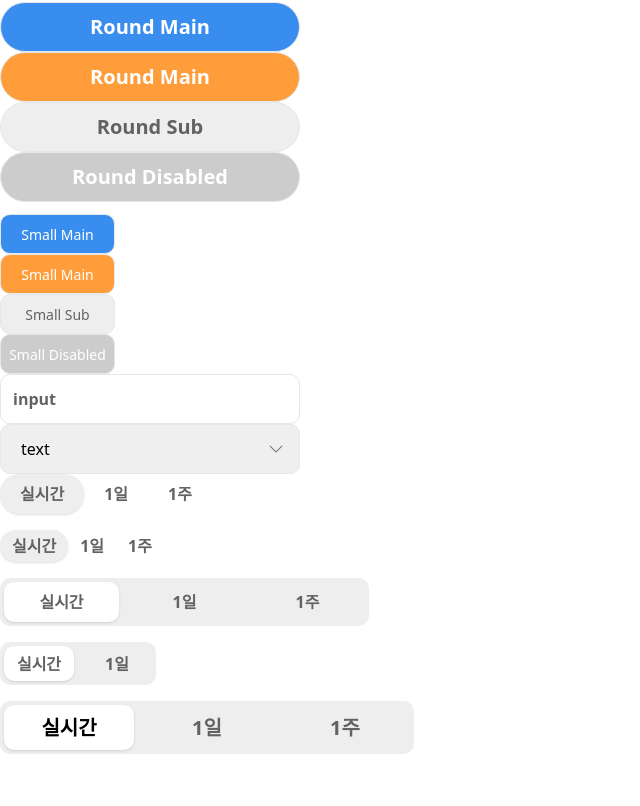
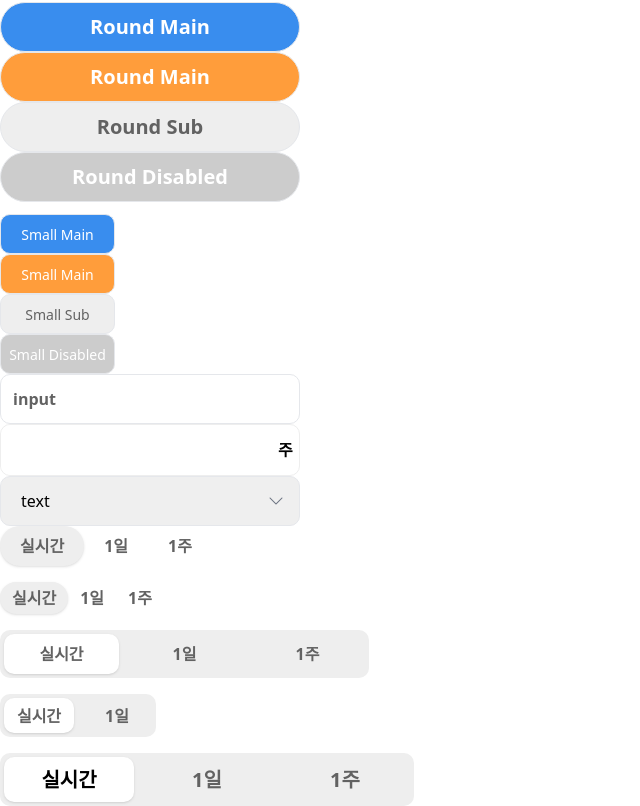
Before and after one commit to IT-s-Okay-to-Lose/FE, a React (Vite) app: page /test in a window 1280 px wide. Shown: the part 937-1743 px from the top of the page, without its empty margins (0-640 px from the left). Before the commit the page ends 1691 px from the top, so only its background shows below. Built offline with nearby package versions, Linux system fonts and the light colour scheme.

Commit message:
Feat: UnitInput 생성

```diff
--- a/src/pages/TestPage.tsx
+++ b/src/pages/TestPage.tsx
@@ -5,6 +5,7 @@ import Card from "@/shared/components/atoms/Card";
 import Input from "@/shared/components/atoms/Input";
 import Select from "@/shared/components/atoms/Select";
 import Typography from "@/shared/components/atoms/Typography";
+import UnitInput from "@/shared/components/atoms/UnitInput";
 import BoxTab from "@/shared/components/molecules/BoxTab";
 import RoundTab from "@/shared/components/molecules/RoundTab";
 
@@ -66,6 +67,7 @@ function TestPage() {
         </div>
       </div>
       <Input placeholder="input" />
+      <UnitInput unit="주" />
 
       <Select>
         <Select.Option key={1} value={"text"}>
--- /dev/null
+++ b/src/shared/components/atoms/UnitInput.tsx
@@ -0,0 +1,38 @@
+import cn from "@/shared/utils/cn";
+import type { InputHTMLAttributes } from "react";
+import Typography from "./Typography";
+
+interface UnitInputProps extends InputHTMLAttributes<HTMLInputElement> {
+  className?: string;
+  name?: string;
+  unit?: string;
+}
+
+interface UnitInputProps extends InputHTMLAttributes<HTMLInputElement> {
+  className?: string;
+  name?: string;
+  unit?: string;
+}
+
+const UnitInput = ({ className, unit, ...props }: UnitInputProps) => {
+  return (
+    <div
+      className={cn(
+        "relative flex gap-2 pr-5 focus-within:pr-[19px] items-center rounded-md w-[300px] box-border border-[1px] border-otl-sub bg-white",
+        "focus-within:border-2 focus-within:border-otl-main"
+      )}
+    >
+      <input
+        className={cn(
+          "w-[270px] h-[50px] focus:h-[48px] rounded-md border-none bg-white p-3 text-[16px] text-right font-semibold text-black placeholder:text-otl-gray focus:outline-none",
+          className
+        )}
+        {...props}
+      />
+      <Typography.SubTitle2>{unit}</Typography.SubTitle2>
+    </div>
+  );
+};
+
+UnitInput.displayName = "UnitInput";
+export default UnitInput;
```
